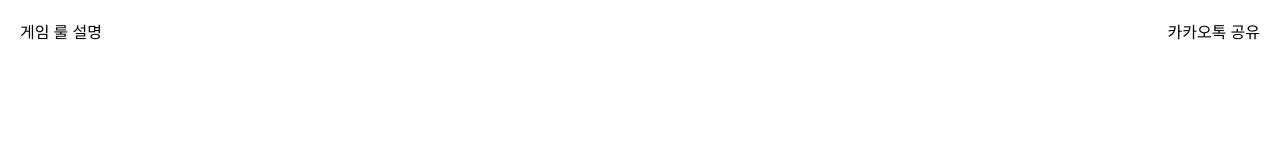
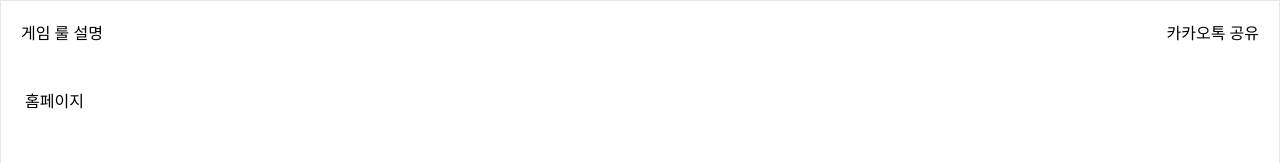
Before and after one commit to bellDev-code/alone, a React (Vite) app: page / in a window 1280 px wide. Shown: the top 163 px of the page. Built offline with nearby package versions, Linux system fonts and the light colour scheme.

Commit message:
기본 레이아웃 구현 - 기존 홈페이지에서 헤더 위치 이동

```diff
--- a/src/App.tsx
+++ b/src/App.tsx
@@ -1,12 +1,16 @@
+import React from "react"
 import { Route, Routes } from "react-router-dom"
 import Home from "./Pages/HomePage"
+import RootLayout from "@Layouts/rootLayout"
 
 const App = () => {
   return (
     <>
-      <Routes>
-        <Route path="/" element={<Home />} />
-      </Routes>
+      <RootLayout>
+          <Routes>
+            <Route path="/" element={<Home />} />
+          </Routes>
+      </RootLayout>
     </>
   )
 }
--- /dev/null
+++ b/src/Layouts/RootLayout.tsx
@@ -0,0 +1,19 @@
+// import Bottom from '@Components/Bottom';
+import Header from '@Components/Header';
+import React from 'react';
+
+interface IProps {
+  children: React.ReactNode;
+}
+
+const RootLayout = ({ children }: IProps) => {
+  return (
+    <div className='w-full h-screen flex flex-col border overflow-hidden'>
+      <Header />
+      <div className='overflow-hidden h-full w-full relative p-6'>{children}</div>
+      {/* <Bottom /> */}
+    </div>
+  );
+};
+
+export default RootLayout;
--- a/src/Pages/HomePage/index.tsx
+++ b/src/Pages/HomePage/index.tsx
@@ -1,10 +1,9 @@
-import Header from '@Components/Header'
 import React from 'react'
 
 const HomePage = () => {
   return (
     <div>
-        <Header />
+        홈페이지
     </div>
   )
 }
```
Also changed, not shown: .eslintrc.json.
